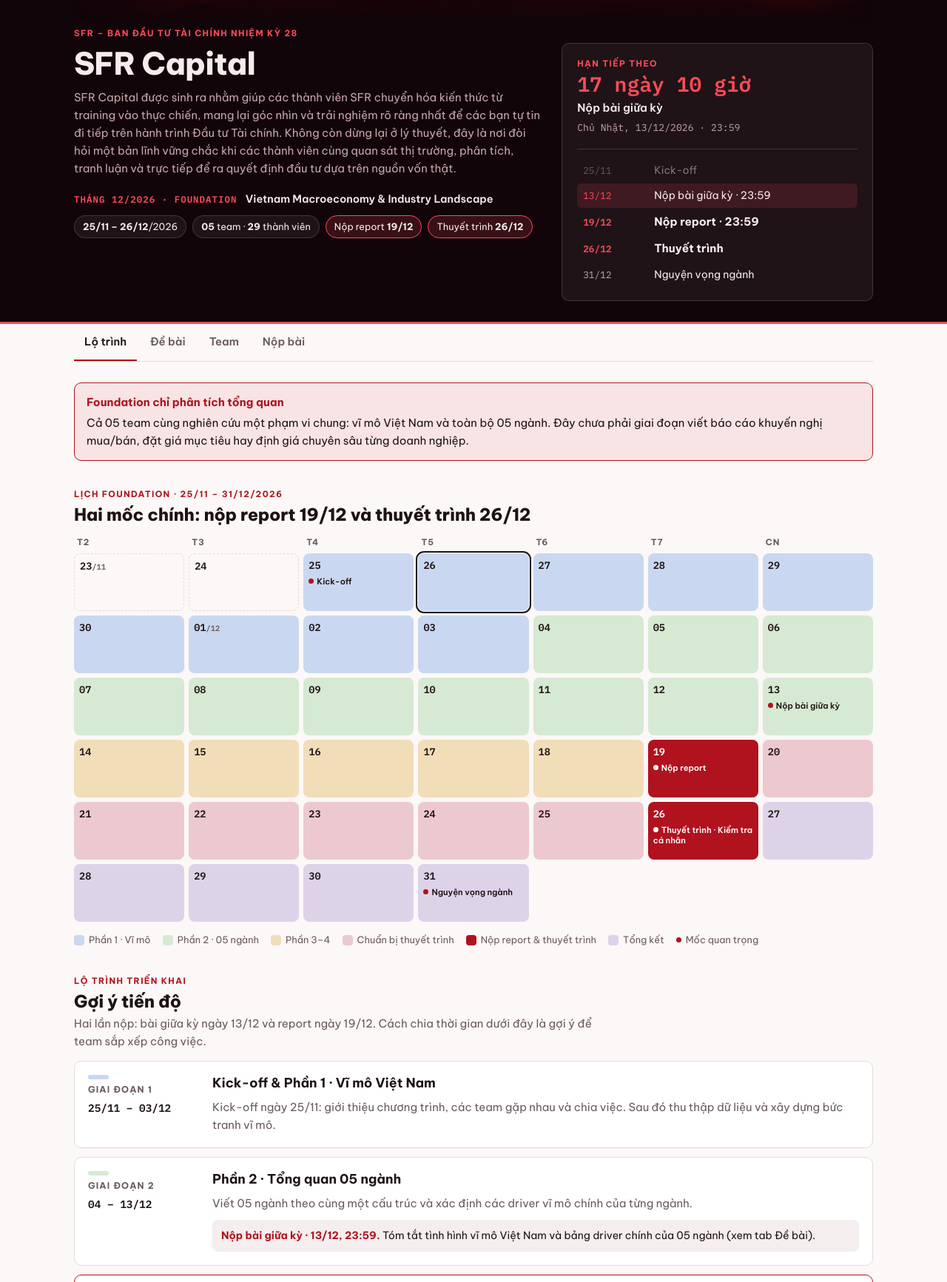
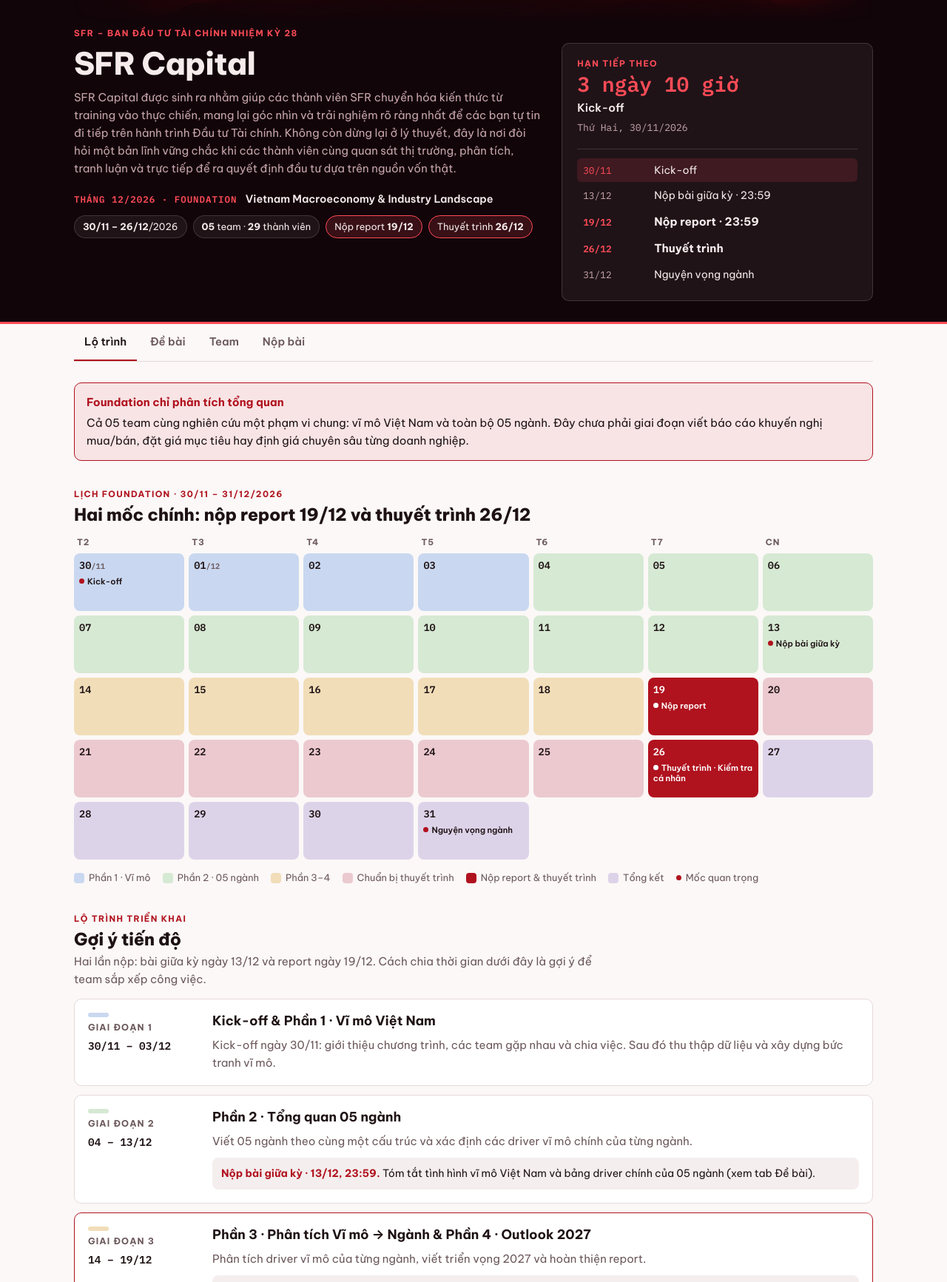
Before and after one commit to laihoanghai2006-sketch/SFR-Capital-NK28, a plain HTML site: page index.html in a window 1280 px wide. Shown: the part 240-1973 px from the top of the page at 74% size. Drawn offline with Linux system fonts and the light colour scheme.

Commit message:
Kick-off moved to 30/11; calendar starts 30/11
Co-Authored-By: Claude Opus 5.5 <noreply@anthropic.com>
Claude-Session: https://claude.ai/code/session_01Bsi5qHCD7fcYAtZNZqTmou

```diff
--- a/index.html
+++ b/index.html
@@ -250,7 +250,7 @@ button:disabled{opacity:.5;cursor:not-allowed}
         <p class="sub">SFR Capital được sinh ra nhằm giúp các thành viên SFR chuyển hóa kiến thức từ training vào thực chiến, mang lại góc nhìn và trải nghiệm rõ ràng nhất để các bạn tự tin đi tiếp trên hành trình Đầu tư Tài chính. Không còn dừng lại ở lý thuyết, đây là nơi đòi hỏi một bản lĩnh vững chắc khi các thành viên cùng quan sát thị trường, phân tích, tranh luận và trực tiếp để ra quyết định đầu tư dựa trên nguồn vốn thật.</p>
         <p class="phase-now"><span>Tháng 12/2026 · Foundation</span> Vietnam Macroeconomy &amp; Industry Landscape</p>
         <div class="facts">
-          <span class="fact"><b>25/11 – 26/12</b>/2026</span>
+          <span class="fact"><b>30/11 – 26/12</b>/2026</span>
           <span class="fact"><b>05</b> team · <b>29</b> thành viên</span>
           <span class="fact key">Nộp report <b>19/12</b></span>
           <span class="fact key">Thuyết trình <b>26/12</b></span>
@@ -286,7 +286,7 @@ button:disabled{opacity:.5;cursor:not-allowed}
 
     <section>
       <div class="section-head">
-        <span class="eyebrow">Lịch Foundation · 25/11 – 31/12/2026</span>
+        <span class="eyebrow">Lịch Foundation · 30/11 – 31/12/2026</span>
         <h2>Hai mốc chính: nộp report 19/12 và thuyết trình 26/12</h2>
       </div>
       <div class="cal" id="cal"></div>
@@ -310,8 +310,8 @@ button:disabled{opacity:.5;cursor:not-allowed}
       </div>
       <div class="phases">
         <article class="phase">
-          <div class="tag"><span class="swatch" style="background:var(--w1)"></span><span class="lbl">Giai đoạn 1</span><span class="dates">25/11 – 03/12</span></div>
-          <div class="body"><h3>Kick-off &amp; Phần 1 · Vĩ mô Việt Nam</h3><p class="muted">Kick-off ngày 25/11: giới thiệu chương trình, các team gặp nhau và chia việc. Sau đó thu thập dữ liệu và xây dựng bức tranh vĩ mô.</p></div>
+          <div class="tag"><span class="swatch" style="background:var(--w1)"></span><span class="lbl">Giai đoạn 1</span><span class="dates">30/11 – 03/12</span></div>
+          <div class="body"><h3>Kick-off &amp; Phần 1 · Vĩ mô Việt Nam</h3><p class="muted">Kick-off ngày 30/11: giới thiệu chương trình, các team gặp nhau và chia việc. Sau đó thu thập dữ liệu và xây dựng bức tranh vĩ mô.</p></div>
         </article>
         <article class="phase">
           <div class="tag"><span class="swatch" style="background:var(--w2)"></span><span class="lbl">Giai đoạn 2</span><span class="dates">04 – 13/12</span></div>
@@ -526,7 +526,7 @@ button:disabled{opacity:.5;cursor:not-allowed}
       <div class="section-head">
         <span class="eyebrow">Phân team Kỳ Foundation</span>
         <h2>05 team, 29 thành viên</h2>
-        <p class="lede">Đây là danh sách phân team cho Kỳ Foundation sắp tới (25/11–26/12/2026). Trong kỳ này, team chưa gắn với ngành nào. Từ kỳ sau, team sẽ được xếp lại theo cơ cấu luân chuyển ở tab Lộ trình. Mỗi team có 01 Team Lead, 01 Vice Lead, các thành viên còn lại là Analyst.</p>
+        <p class="lede">Đây là danh sách phân team cho Kỳ Foundation sắp tới (30/11–26/12/2026). Trong kỳ này, team chưa gắn với ngành nào. Từ kỳ sau, team sẽ được xếp lại theo cơ cấu luân chuyển ở tab Lộ trình. Mỗi team có 01 Team Lead, 01 Vice Lead, các thành viên còn lại là Analyst.</p>
       </div>
       <div class="finder">
         <label for="find">Tìm tên của bạn
@@ -628,13 +628,13 @@ addEventListener("hashchange",route); route();
 /* ---------- calendar ---------- */
 const KEY=d=>new Intl.DateTimeFormat("en-CA",{timeZone:TZ}).format(d);
 const TODAY=KEY(new Date());
-const EV={"2026-11-25":"Kick-off","2026-12-13":"Nộp bài giữa kỳ","2026-12-19":"Nộp report","2026-12-26":"Thuyết trình · Kiểm tra cá nhân","2026-12-31":"Nguyện vọng ngành"};
-const PH=k=>k<"2026-11-25"?"pre":k<="2026-12-03"?"p1":k<="2026-12-13"?"p2":k<="2026-12-18"?"p3":k==="2026-12-19"?"p5":k<="2026-12-25"?"p4":k==="2026-12-26"?"p5":"p6";
+const EV={"2026-11-30":"Kick-off","2026-12-13":"Nộp bài giữa kỳ","2026-12-19":"Nộp report","2026-12-26":"Thuyết trình · Kiểm tra cá nhân","2026-12-31":"Nguyện vọng ngành"};
+const PH=k=>k<"2026-11-30"?"pre":k<="2026-12-03"?"p1":k<="2026-12-13"?"p2":k<="2026-12-18"?"p3":k==="2026-12-19"?"p5":k<="2026-12-25"?"p4":k==="2026-12-26"?"p5":"p6";
 (function(){
   let h=["T2","T3","T4","T5","T6","T7","CN"].map(d=>`<div class="dow">${d}</div>`).join("");
-  for(let t=Date.UTC(2026,10,23);t<=Date.UTC(2026,11,31);t+=864e5){
+  for(let t=Date.UTC(2026,10,30);t<=Date.UTC(2026,11,31);t+=864e5){
     const d=new Date(t), k=d.toISOString().slice(0,10), dd=k.slice(8), mm=k.slice(5,7);
-    const lab=(dd==="23"&&mm==="11")||(dd==="01"&&mm==="12")?`${dd}<span class="m">/${mm}</span>`:dd;
+    const lab=(dd==="30"&&mm==="11")||(dd==="01"&&mm==="12")?`${dd}<span class="m">/${mm}</span>`:dd;
     h+=`<div class="day ${PH(k)}${k===TODAY?" today":""}"><span class="n">${lab}</span>${EV[k]?`<span class="ev"><span class="dot"></span>${EV[k]}</span>`:""}</div>`;
   }
   $("cal").innerHTML=h;
@@ -642,7 +642,7 @@ const PH=k=>k<"2026-11-25"?"pre":k<="2026-12-03"?"p1":k<="2026-12-13"?"p2":k<="2
 
 /* ---------- next deadline + key dates ---------- */
 const KEYDATES=[
- {k:"2026-11-25",lab:"25/11",what:"Kick-off",t:new Date("2026-11-25T00:00:00+07:00")},
+ {k:"2026-11-30",lab:"30/11",what:"Kick-off",t:new Date("2026-11-30T00:00:00+07:00")},
  {k:"2026-12-13",lab:"13/12",what:"Nộp bài giữa kỳ",t:due("2026-12-13"),dl:1},
  {k:"2026-12-19",lab:"19/12",what:"Nộp report",t:due("2026-12-19"),dl:1,big:1},
  {k:"2026-12-26",lab:"26/12",what:"Thuyết trình",t:new Date("2026-12-26T00:00:00+07:00"),big:1},
```
